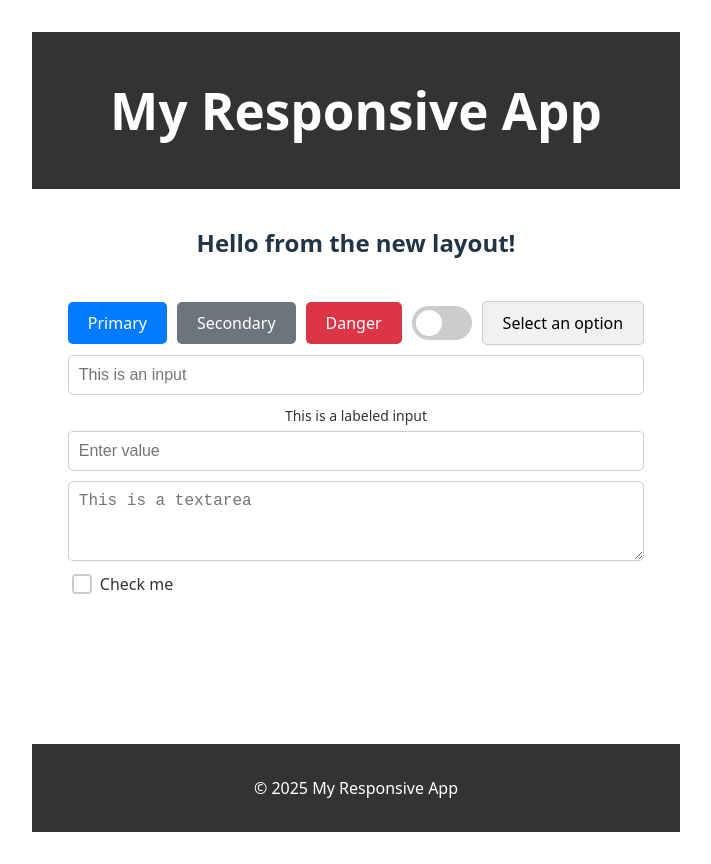
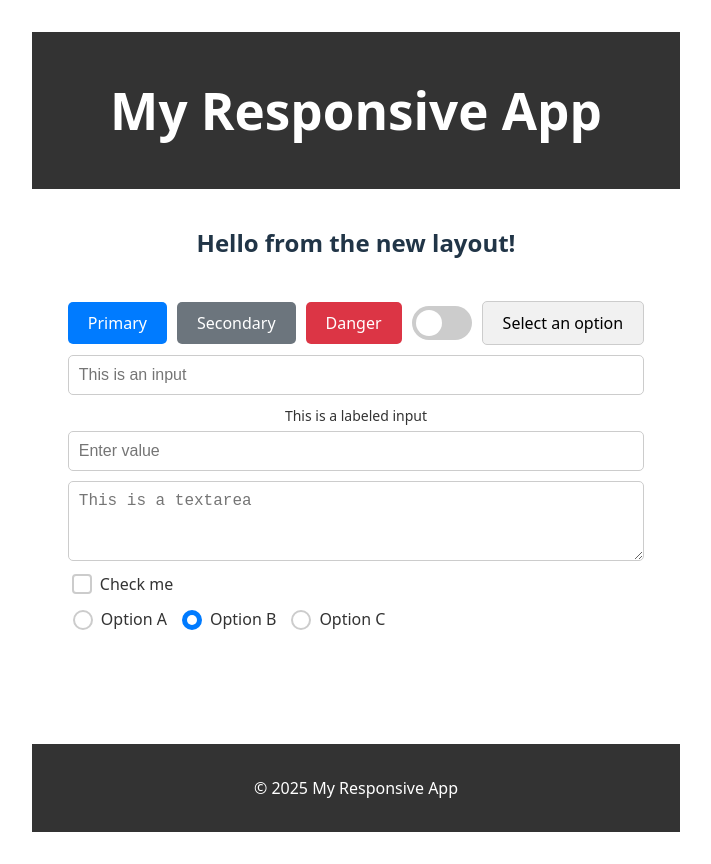
Before and after one commit to yongsuChang/kubernetes_shopping, a React (Vite) app in the folder responsive-react-app/: page / in a window 1280 px wide. Shown: the whole page, without its empty margins (284-995 px from the left). Built offline with nearby package versions, Linux system fonts and the light colour scheme.

Commit message:
feat: Add RadioButton component

```diff
--- a/responsive-react-app/src/App.tsx
+++ b/responsive-react-app/src/App.tsx
@@ -6,6 +6,7 @@ import Input from './components/common/Input/Input';
 import LabeledInput from './components/common/LabeledInput/LabeledInput';
 import Textarea from './components/common/Textarea/Textarea';
 import Checkbox from './components/common/Checkbox/Checkbox';
+import RadioButton from './components/common/RadioButton/RadioButton';
 import './App.css';
 
 function App() {
@@ -30,6 +31,11 @@ function App() {
         <LabeledInput label="This is a labeled input" placeholder="Enter value" />
         <Textarea placeholder="This is a textarea" />
         <Checkbox label="Check me" />
+        <div style={{ display: 'flex', gap: '10px', alignItems: 'center' }}>
+          <RadioButton name="radioGroup" label="Option A" />
+          <RadioButton name="radioGroup" label="Option B" defaultChecked />
+          <RadioButton name="radioGroup" label="Option C" />
+        </div>
       </div>
     </Layout>
   );
--- /dev/null
+++ b/responsive-react-app/src/components/common/RadioButton/RadioButton.css
@@ -0,0 +1,48 @@
+.radio-button-container {
+  display: inline-flex;
+  align-items: center;
+  cursor: pointer;
+  user-select: none;
+}
+
+.radio-button-input {
+  /* Hide default radio button */
+  appearance: none;
+  -webkit-appearance: none;
+  -moz-appearance: none;
+  width: 20px;
+  height: 20px;
+  border: 2px solid #ccc;
+  border-radius: 50%;
+  outline: none;
+  transition: background-color 0.2s, border-color 0.2s;
+  position: relative;
+  margin-right: 8px; /* Space between radio button and label */
+}
+
+.radio-button-input:checked {
+  background-color: #007bff;
+  border-color: #007bff;
+}
+
+.radio-button-input:checked::before {
+  content: '';
+  display: block;
+  position: absolute;
+  top: 50%;
+  left: 50%;
+  transform: translate(-50%, -50%);
+  width: 10px;
+  height: 10px;
+  border-radius: 50%;
+  background-color: white;
+}
+
+.radio-button-input:focus {
+  box-shadow: 0 0 0 3px rgba(0, 123, 255, 0.25);
+}
+
+.radio-button-label {
+  font-size: 16px;
+  color: #333;
+}
--- /dev/null
+++ b/responsive-react-app/src/components/common/RadioButton/RadioButton.tsx
@@ -0,0 +1,17 @@
+import React from 'react';
+import './RadioButton.css';
+
+interface RadioButtonProps extends React.InputHTMLAttributes<HTMLInputElement> {
+  label?: string;
+}
+
+const RadioButton: React.FC<RadioButtonProps> = ({ label, ...props }) => {
+  return (
+    <label className="radio-button-container">
+      <input type="radio" className="radio-button-input" {...props} />
+      {label && <span className="radio-button-label">{label}</span>}
+    </label>
+  );
+};
+
+export default RadioButton;
```
Also changed, not shown: 1 other file (tests, documents, lock files or other folders).
